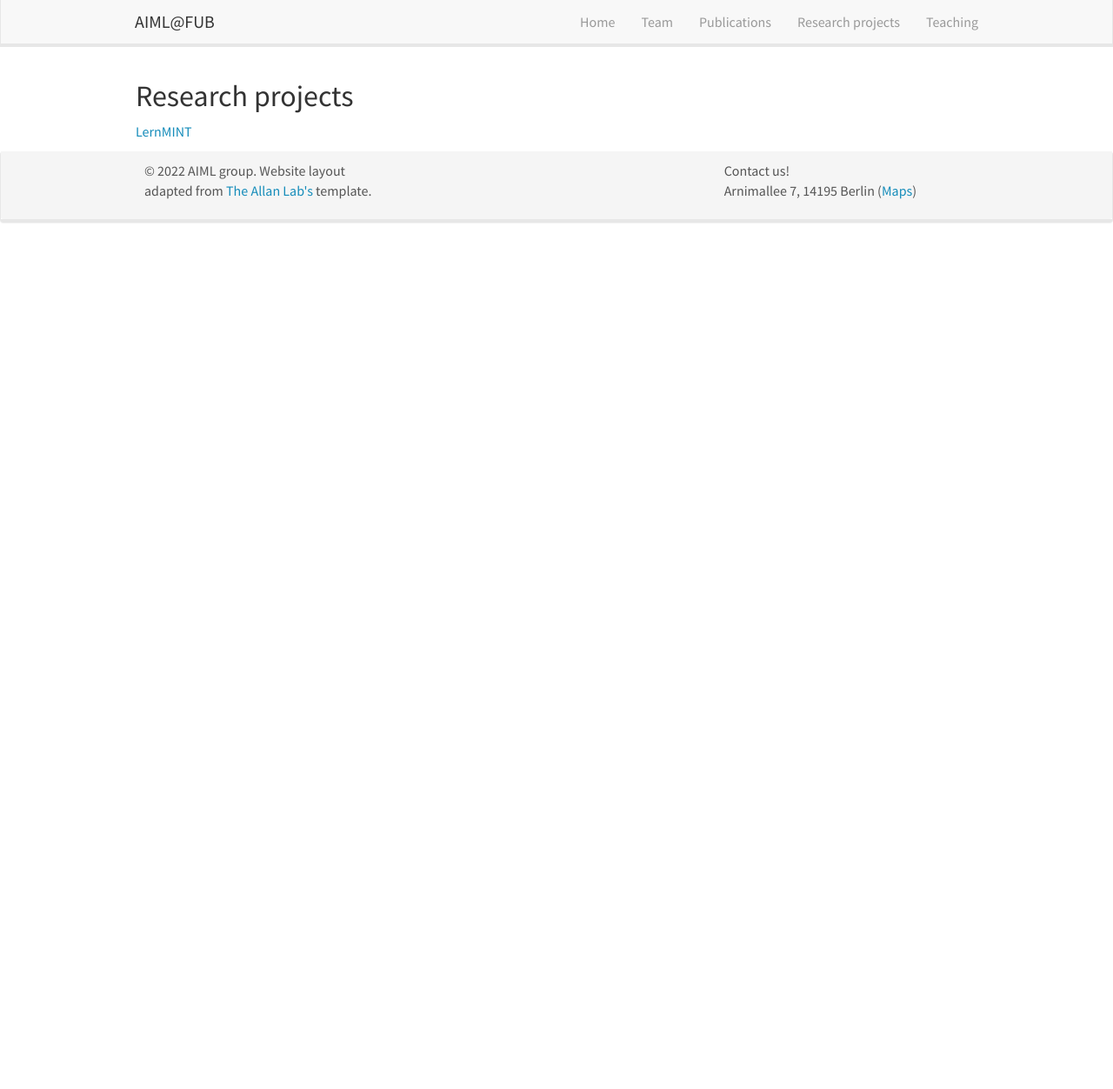
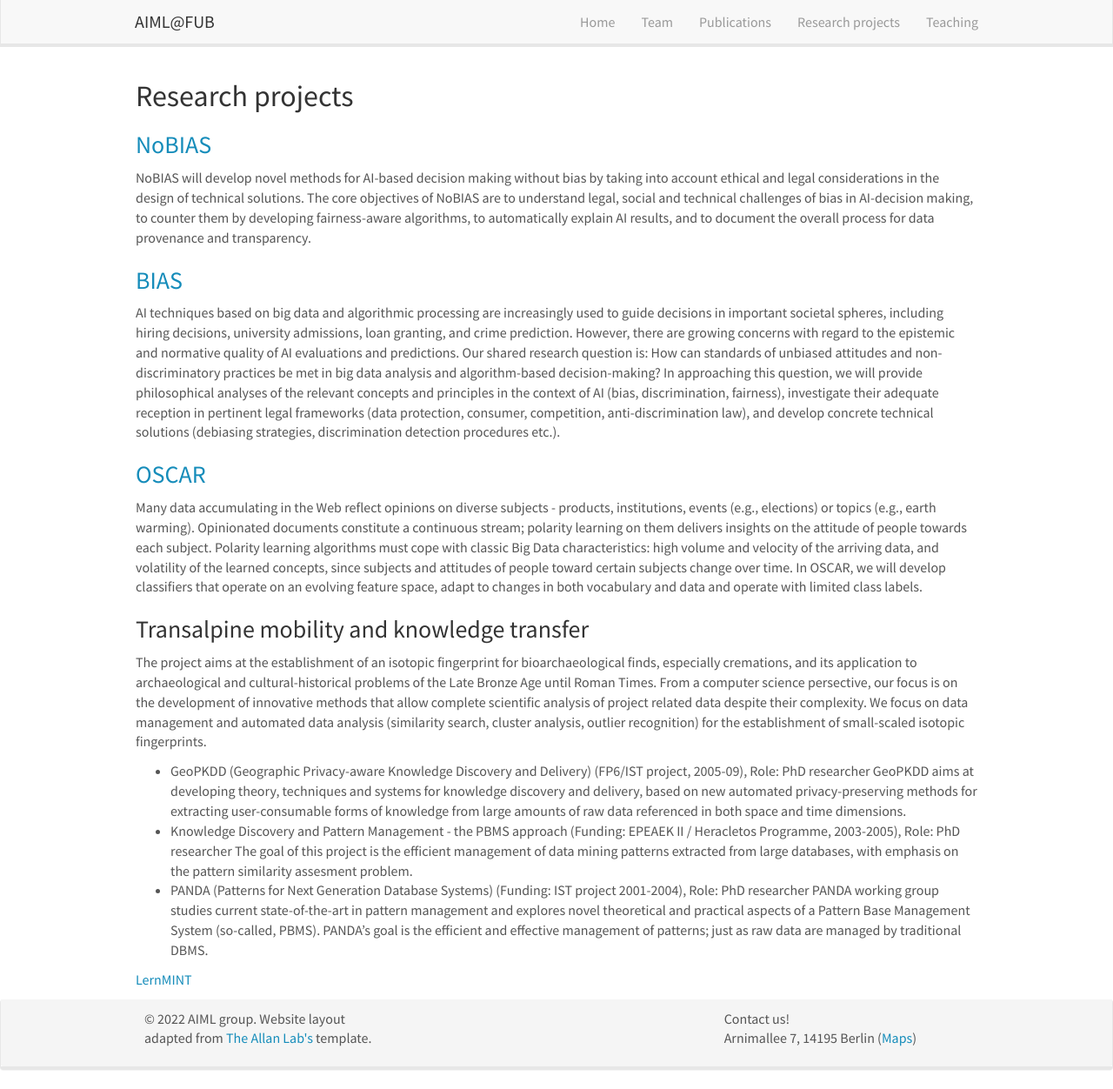
Before and after one commit to AIML-research/AIML-research.github.io, a Jekyll site: the page built from _pages/projects.md, in a window 1280 px wide and 1252 px high. Shown: the whole window at 87% size. Built offline with Jekyll 4.4.1, drawn with Linux system fonts in a browser that asks for light colours; nearby versions of some CDN libraries.

Commit message:
Update projects.md

```diff
--- a/_pages/projects.md
+++ b/_pages/projects.md
@@ -7,4 +7,21 @@ permalink: /projects/
 ---
 
 ## Research projects
+
+### <a href = "https://aiml-research.github.io/projects/nobias">NoBIAS </a>
+NoBIAS will develop novel methods for AI-based decision making without bias by taking into account ethical and legal considerations in the design of technical solutions. The core objectives of NoBIAS are to understand legal, social and technical challenges of bias in AI-decision making, to counter them by developing fairness-aware algorithms, to automatically explain AI results, and to document the overall process for data provenance and transparency.
+### <a href = "https://aiml-research.github.io/projects/bias">BIAS </a>
+AI techniques based on big data and algorithmic processing are increasingly used to guide decisions in important societal spheres, including hiring decisions, university admissions, loan granting, and crime prediction. However, there are growing concerns with regard to the epistemic and normative quality of AI evaluations and predictions. Our shared research question is: How can standards of unbiased attitudes and non-discriminatory practices be met in big data analysis and algorithm-based decision-making?
+In approaching this question, we will provide philosophical analyses of the relevant concepts and principles in the context of AI (bias, discrimination, fairness), investigate their adequate reception in pertinent legal frameworks (data protection, consumer, competition, anti-discrimination law), and develop concrete technical solutions (debiasing strategies, discrimination detection procedures etc.).
+### <a href = "https://aiml-research.github.io/projects/oscar">OSCAR </a>
+Many data accumulating in the Web reflect opinions on diverse subjects - products, institutions, events (e.g., elections) or topics (e.g., earth warming). Opinionated documents constitute a continuous stream; polarity learning on them delivers insights on the attitude of people towards each subject. Polarity learning algorithms must cope with classic Big Data characteristics: high volume and velocity of the arriving data, and volatility of the learned concepts, since subjects and attitudes of people toward certain subjects change over time. In OSCAR, we will develop classifiers that operate on an evolving feature space, adapt to changes in both vocabulary and data and operate with limited class labels.
+### Transalpine mobility and knowledge transfer
+The project aims at the establishment of an isotopic fingerprint for bioarchaeological finds, especially cremations, and its application to archaeological and cultural-historical problems of the Late Bronze Age until Roman Times. From a computer science persective, our focus is on the development of innovative methods that allow complete scientific analysis of project related data despite their complexity. We focus on data management and automated data analysis (similarity search, cluster analysis, outlier recognition) for the establishment of small-scaled isotopic fingerprints.
+* GeoPKDD (Geographic Privacy-aware Knowledge Discovery and Delivery) (FP6/IST project, 2005-09), Role: PhD researcher
+GeoPKDD aims at developing theory, techniques and systems for knowledge discovery and delivery, based on new automated privacy-preserving methods for extracting user-consumable forms of knowledge from large amounts of raw data referenced in both space and time dimensions.
+* Knowledge Discovery and Pattern Management - the PBMS approach (Funding: EPEAEK II / Heracletos Programme, 2003-2005), Role: PhD researcher
+The goal of this project is the efficient management of data mining patterns extracted from large databases, with emphasis on the pattern similarity assesment problem.
+* PANDA (Patterns for Next Generation Database Systems) (Funding: IST project 2001-2004), Role: PhD researcher
+PANDA working group studies current state-of-the-art in pattern management and explores novel theoretical and practical aspects of a Pattern Base Management System (so-called, PBMS). PANDA's goal is the efficient and effective management of patterns; just as raw data are managed by traditional DBMS.
+
 <a href = "https://aiml-research.github.io/projects/lernmint/">LernMINT </a>
```
